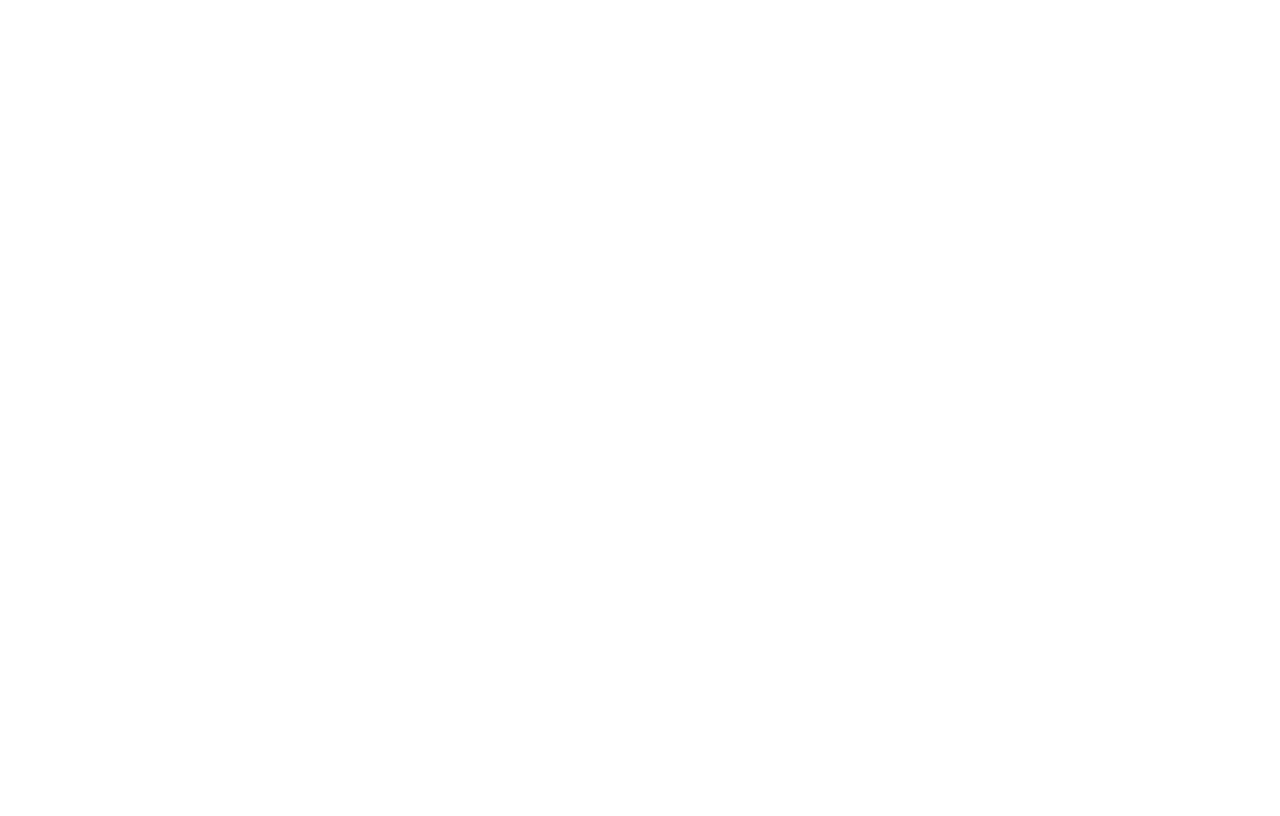
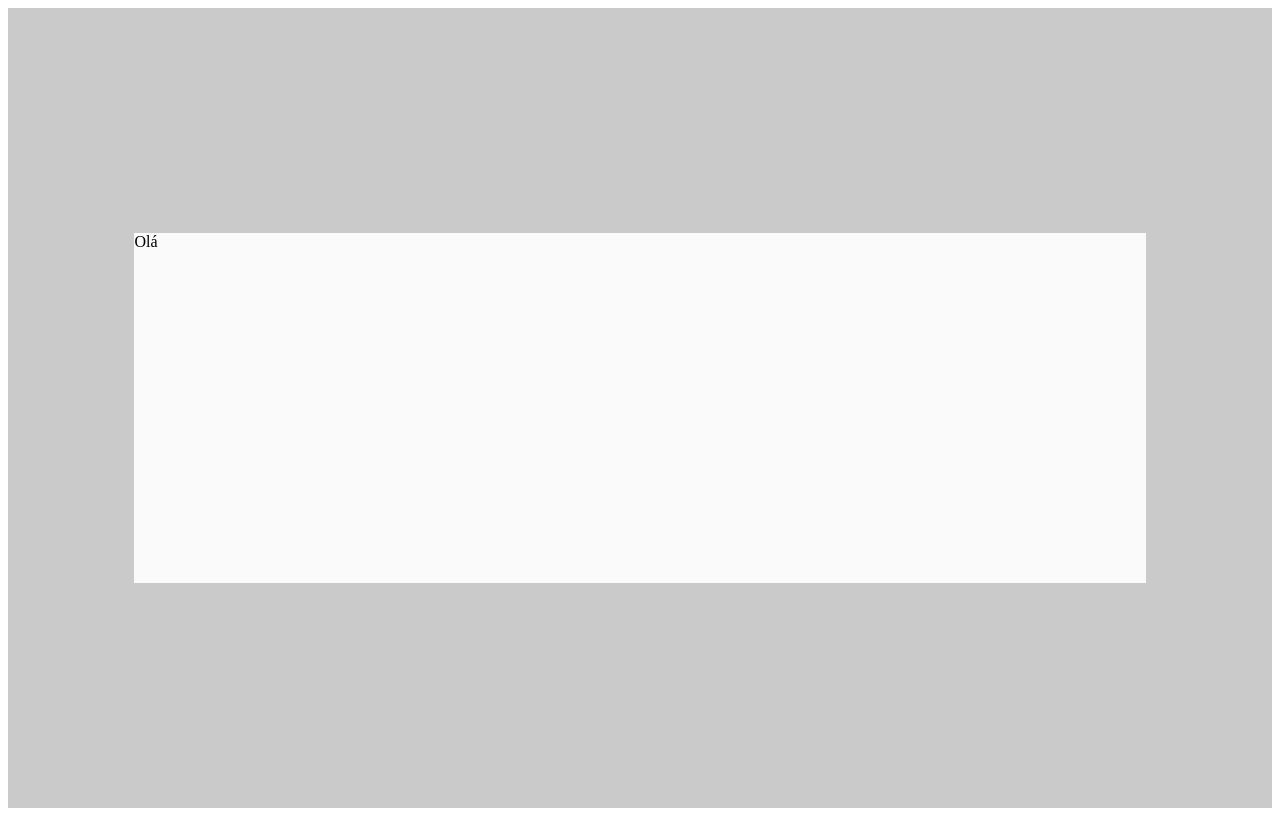
Before and after one commit to leonardohra-gh/dio-lab-trilha-net-calculadora-react, a React (Create React App) app: page / in a window 1280 px wide. Built offline with nearby package versions, Linux system fonts and the light colour scheme.

Commit message:
Criando o esqueleto da aplicação

```diff
--- a/package.json
+++ b/package.json
@@ -9,6 +9,7 @@
     "react": "^18.3.1",
     "react-dom": "^18.3.1",
     "react-scripts": "5.0.1",
+    "styled-components": "^6.1.13",
     "web-vitals": "^2.1.4"
   },
   "scripts": {
--- a/src/App.js
+++ b/src/App.js
@@ -1,8 +1,15 @@
-function App() {
+import { Container, Content } from "./styles";
+import Input from "./components/Input";
+import Button from "./components/Button";
+
+const App = () =>
+{
   return (
-    <div className="App">
-
-    </div>
+    <Container>
+      <Content>
+        Olá
+      </Content>
+    </Container>
   );
 }
 
--- /dev/null
+++ b/src/components/Button/index.js
@@ -0,0 +1,10 @@
+const Button = () =>
+{
+    return(
+        <div>
+
+        </div>
+    )
+}
+
+export default Button
--- /dev/null
+++ b/src/components/Button/styles.js
@@ -0,0 +1 @@
+import styled from 'styled-components'
--- /dev/null
+++ b/src/components/Input/index.js
@@ -0,0 +1,10 @@
+const Input = () =>
+{
+    return (
+        <div>
+
+        </div>
+    )
+}
+
+export default Input
--- /dev/null
+++ b/src/components/Input/styles.js
@@ -0,0 +1 @@
+import styled from "styled-components";
--- /dev/null
+++ b/src/global.js
@@ -0,0 +1,8 @@
+import {createGlobalStyle} from 'styled-components'
+
+export default createGlobalStyle`
+    *, body{
+        margin: 0
+        padding: 0
+    }
+`
--- a/src/index.js
+++ b/src/index.js
@@ -2,9 +2,12 @@
 import ReactDOM from 'react-dom/client';
 import App from './App';
 
+import GlobalStyles from './global'
+
 const root = ReactDOM.createRoot(document.getElementById('root'));
 root.render(
   <React.StrictMode>
+    <GlobalStyles />
     <App />
   </React.StrictMode>
 );
--- /dev/null
+++ b/src/styles.js
@@ -0,0 +1,19 @@
+import Input from './components/Input'
+import Button from './components/Button'
+import styled from "styled-components"
+
+export const Container = styled.div`
+    width: 100%;
+    height: 100vh;
+    background-color: #CACACA;
+
+    display: flex;
+    align-items: center;
+    justify-content: center;
+`
+
+export const Content = styled.div`
+    background-color: #FAFAFA;
+    width: 80%;
+    min-height: 350px;
+`
```
Also changed, not shown: 1 other file (tests, documents, lock files or other folders).
